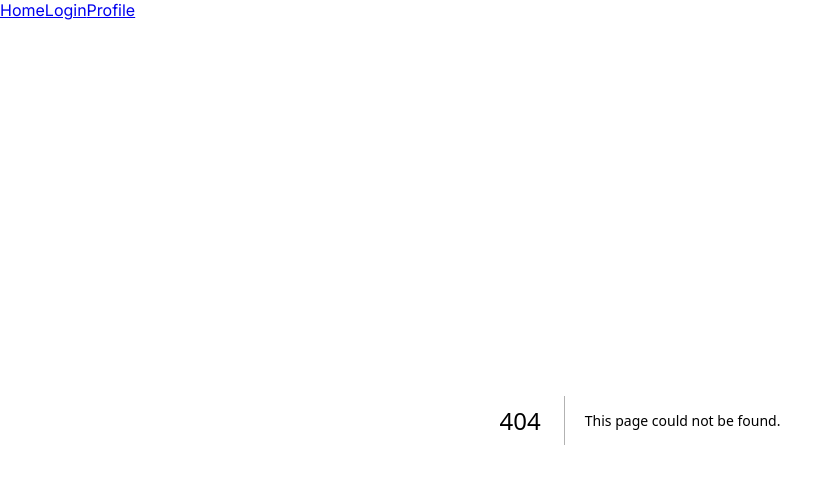
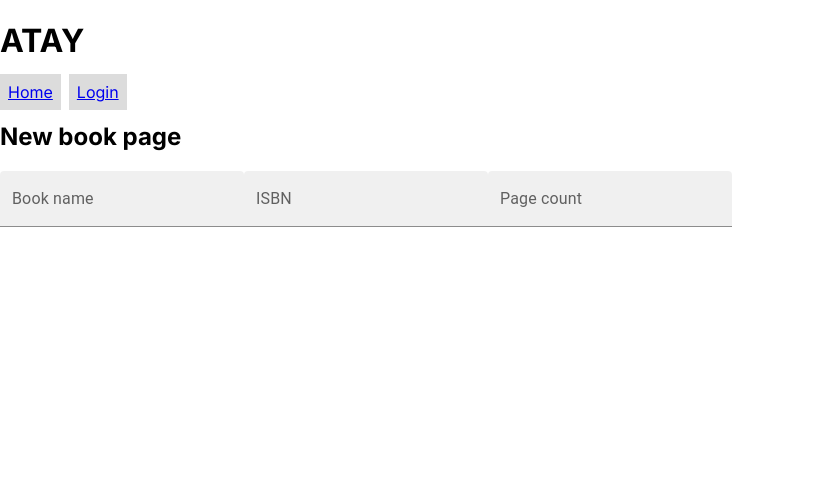
Before and after one commit to naphteine/atay, a Next.js app: page /new in a window 1280 px wide. Before the commit this address had no page. Shown: the top 484 px of the page, without its empty margins (0-839 px from the left). Built offline with nearby package versions, Linux system fonts and the light colour scheme; no server answers.

Commit message:
Header better

```diff
--- a/src/app/dashboard/page.tsx
+++ b/src/app/dashboard/page.tsx
@@ -10,11 +10,15 @@ export default function Page() {
 
   const { model } = JSON.parse(cookie.value);
 
+  const registerDate = new Date(model.created);
+
   return (
     <main>
       <p>This is the dashboard. Only logged-in users can view this route</p>
       <p>Logged-in user: </p>
-      <pre>{JSON.stringify(model, null, 2)}</pre>
+      <h2>{model.username}</h2>
+      <h3>Registered: {registerDate.toLocaleDateString()}</h3>
+      <h3>E-Mail: {model.email} <em>{model.emailVisibility ? "VISIBLE" : "INVISIBLE"}</em></h3>
       <form action={logout}>
         <button type="submit">logout</button>
       </form>
--- a/src/app/layout.tsx
+++ b/src/app/layout.tsx
@@ -1,7 +1,7 @@
+import Header from "@/components/Header";
 import "./globals.css";
 import type { Metadata } from "next";
 import { Inter } from "next/font/google";
-import Link from "next/link";
 
 const inter = Inter({ subsets: ["latin"] });
 
@@ -15,14 +15,11 @@ export default function RootLayout({
 }: {
   children: React.ReactNode;
 }) {
+
   return (
     <html lang="en">
       <body className={inter.className}>
-        <header>
-          <Link href="/">Home</Link>
-          <Link href="/login">Login</Link>
-          <Link href="/dashboard">Profile</Link>
-        </header>
+        <Header />
 
         {children}
 
--- /dev/null
+++ b/src/app/new/page.tsx
@@ -0,0 +1,19 @@
+import { TextField } from "@mui/material";
+
+const New = () => {
+  return (
+    <>
+      <h2>New book page</h2>
+      <TextField label="Book name" variant="filled" />
+      <TextField label="ISBN" variant="filled" />
+      <TextField
+        label="Page count"
+        variant="filled"
+        type="number"
+        InputProps={{ inputProps: { min: 0 } }}
+      />
+    </>
+  );
+};
+
+export default New;
--- a/src/app/page.tsx
+++ b/src/app/page.tsx
@@ -3,7 +3,7 @@ import PocketBase from "pocketbase";
 export default async function Home() {
   const pb = new PocketBase(process.env.POCKETBASE_URL);
 
-  const booksData = await pb.collection("atay_books").getList(1, 20);
+  const booksData = await pb.collection("atay_books").getList(1, 10);
 
   return (
     <>
--- /dev/null
+++ b/src/components/Header.tsx
@@ -0,0 +1,49 @@
+import { cookies } from "next/headers";
+import Link from "next/link";
+import styles from "@/styles/Header.module.css";
+
+const Header = () => {
+  const cookie = cookies().get("pb_auth");
+
+  let isLoggedIn = false;
+  let userName = "";
+
+  if (cookie) {
+    try {
+      const { model } = JSON.parse(cookie.value);
+
+      isLoggedIn = model ? true : false;
+      userName = model.username;
+    } catch (e) {
+      isLoggedIn = false;
+      userName = "";
+    }
+  }
+
+  return (
+    <header>
+      <h1>ATAY</h1>
+      <nav>
+        <Link className={styles.button} href="/">
+          Home
+        </Link>
+        {isLoggedIn ? (
+          <>
+            <Link className={styles.button} href="/dashboard">
+              Profile
+            </Link>
+            <Link className={styles.button} href="/new">
+              Add new book
+            </Link>
+          </>
+        ) : (
+          <Link className={styles.button} href="/login">
+            Login
+          </Link>
+        )}
+      </nav>
+    </header>
+  );
+};
+
+export default Header;
--- a/src/middleware.ts
+++ b/src/middleware.ts
@@ -2,7 +2,7 @@ import { NextRequest, NextResponse } from 'next/server';
 import { isTokenExpired } from 'pocketbase';
 
 export function middleware(request: NextRequest) {
-  if (request.nextUrl.pathname.startsWith('/dashboard')) {
+  if (request.nextUrl.pathname.startsWith('/dashboard') || request.nextUrl.pathname.startsWith('/new')) {
     const authCookie = request.cookies.get('pb_auth');
     const token = authCookie?.value ? JSON.parse(authCookie.value).token : null;
 
--- /dev/null
+++ b/src/styles/Header.module.css
@@ -0,0 +1,10 @@
+.button {
+    background-color: gainsboro;
+    padding: 0.5rem;
+    margin-right: 0.5rem;
+}
+
+.button:hover {
+    background-color: gray;
+    color: white;
+}
```
